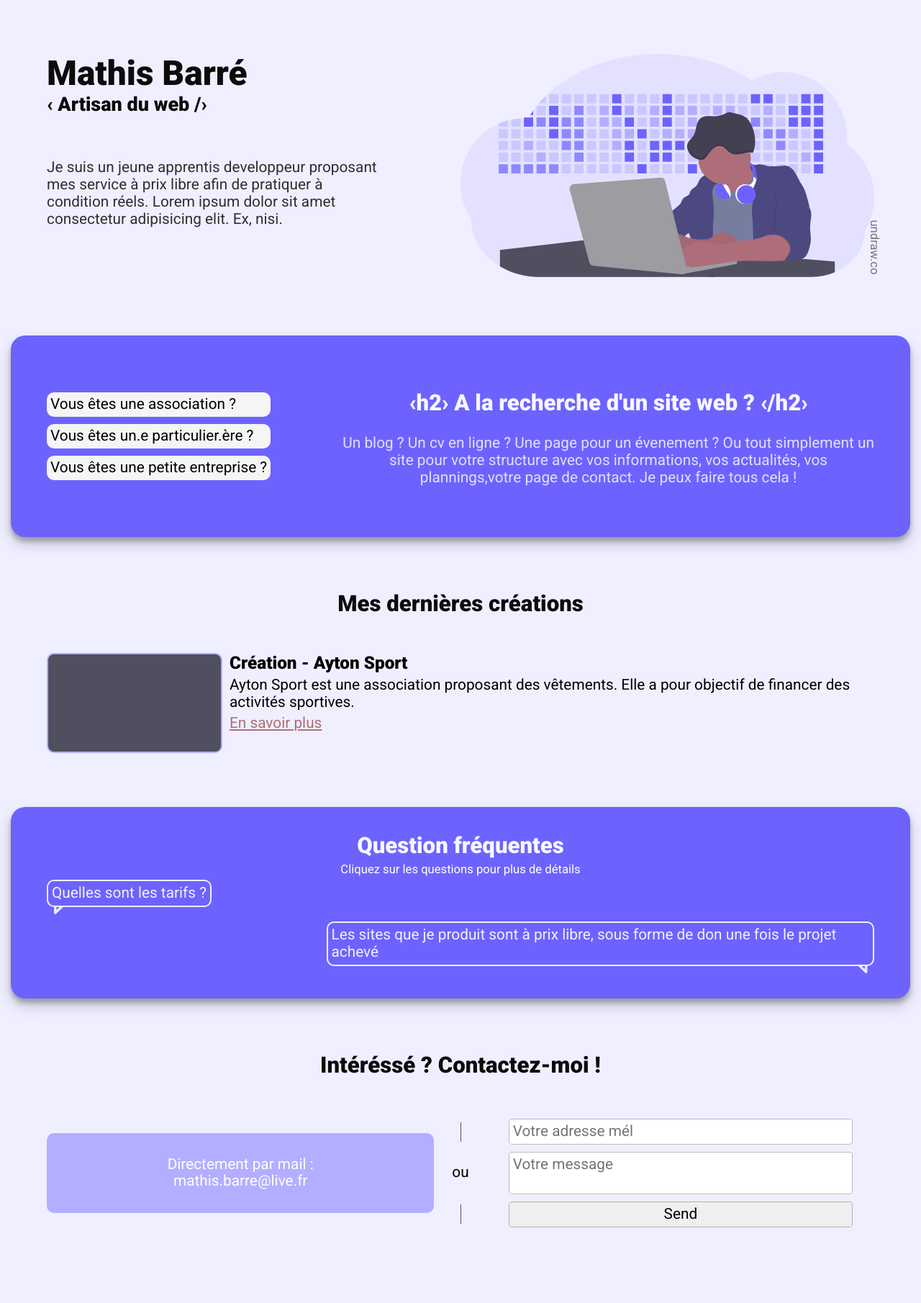
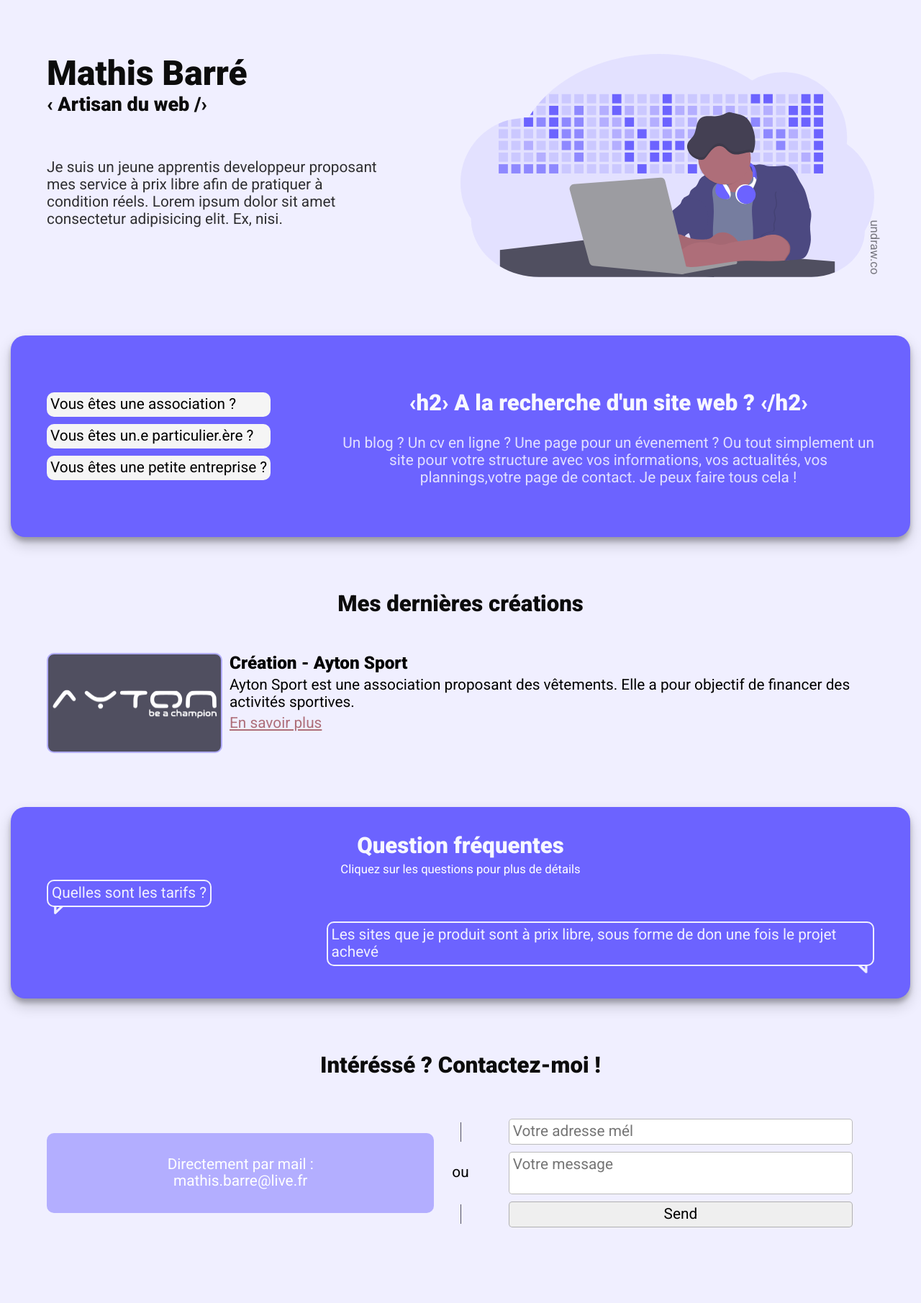
Before and after one commit to MathisBarre/mathis-webartisan, a Jekyll site: the page built from index.html, in a window 1280 px wide. Shown: the whole page at 72% size. Built offline with Jekyll 4.4.1, drawn with Linux system fonts in a browser that asks for light colours.

Commit message:
add preview img

```diff
--- a/_layouts/home.html
+++ b/_layouts/home.html
@@ -34,7 +34,7 @@ layout: skeleton
    <h2>{{ homeData.creations-titre }}</h2>
    {% for creation in site.creations %}
    <div class="a_creation">
-      <div class="creation-img"></div>
+      <div class="creation-img" style="background-image: url({{ creation.url-img-preview }})"></div>
       <div class="creation-description">
          <h3>{{ creation.title }}</h3>
          <p>{{ creation.description }}</p>
--- a/assets/style/style.css
+++ b/assets/style/style.css
@@ -154,6 +154,9 @@ section {
   border-radius: 10px;
   margin-right: 10px;
   border: solid 2px #b3aeff;
+  background-position: center center;
+  background-size: contain;
+  background-repeat: no-repeat;
 }
 
 .creation-link {
--- a/assets/style/style.scss
+++ b/assets/style/style.scss
@@ -137,6 +137,9 @@ section {
    border-radius: 10px;
    margin-right: 10px;
    border: solid 2px $light-purple;
+   background-position: center center;
+   background-size: contain;
+   background-repeat: no-repeat;
 }
 
 .creation-link {
```
Also changed, not shown: _creations/ayton-sport.md (+1 -1 lines), assets/img/ayton-logo-white.png (added), assets/img/screen-ayton.jpg (added), 1 other file.
